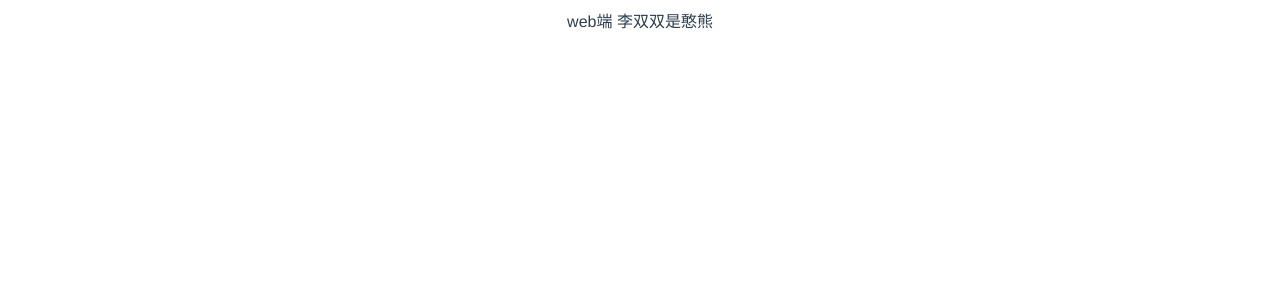
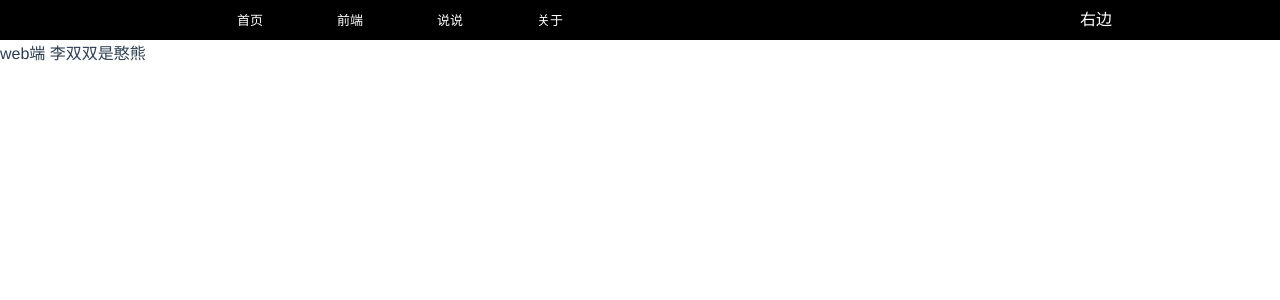
Before and after one commit to Corderhu/boke-hu, a Vue app: page /pc_index in a window 1280 px wide. Shown: the top 300 px of the page. Built offline with nearby package versions, Linux system fonts and the light colour scheme.

Commit message:
开始规划

```diff
--- a/package.json
+++ b/package.json
@@ -12,6 +12,7 @@
   "dependencies": {
     "axios": "^0.26.0",
     "core-js": "^3.6.5",
+    "element-ui": "^2.15.6",
     "vue": "^2.6.11",
     "vue-router": "^3.2.0",
     "vuex": "^3.4.0"
--- a/src/App.vue
+++ b/src/App.vue
@@ -15,24 +15,30 @@ export default {
 </script>
 
 <style lang="scss">
+html , body {
+  padding: 0;
+  margin: 0;
+}
 #app {
   font-family: Avenir, Helvetica, Arial, sans-serif;
   -webkit-font-smoothing: antialiased;
   -moz-osx-font-smoothing: grayscale;
-  text-align: center;
   color: #2c3e50;
 }
 
-#nav {
-  padding: 30px;
+// #nav {
+//   padding: 30px;
 
   a {
-    font-weight: bold;
-    color: #2c3e50;
+    // font-weight: bold;
+    // color: #2c3e50;
 
     &.router-link-exact-active {
       color: #42b983;
     }
+    &:hover{
+      cursor: pointer;
+    }
   }
-}
+// }
 </style>
--- /dev/null
+++ b/src/components/common/pc/indexNavBar.vue
@@ -0,0 +1,50 @@
+<template>
+    <div class="navbar">
+        <div class="left">
+
+        </div>
+        <div class="center">
+            <a class="item"><span>首页</span></a>
+            <a class="item"><span>前端</span></a>
+            <a class="item"><span>说说</span></a>
+            <a class="item"><span>关于</span></a>
+        </div>
+        <div class="right">
+            右边
+        </div>
+    </div>
+</template>
+<script>
+export default {
+
+}
+</script>
+<style lang='scss' scoped>
+    .navbar{
+
+        width:100%;
+        height: 40px;
+        min-width: 1200px;
+        background-color: #000;
+        color: #fff;
+        display: flex;
+        line-height: 40px;
+        .left{
+            width:200px;
+        }
+        .center{
+            width: calc(100% - 400px);
+            min-width:800px;
+
+            .item{
+                display: inline-block;
+                min-width: 100px;
+                text-align: center;
+                font-size:13px
+            }
+        }
+        .right{
+            width:200px;
+        }
+    }
+</style>
--- a/src/main.js
+++ b/src/main.js
@@ -2,10 +2,13 @@ import Vue from 'vue'
 import App from './App.vue'
 import router from './router'
 import store from './store'
+import ElementUI from 'element-ui';
+import 'element-ui/lib/theme-chalk/index.css';
 
 
 import '@/request/axios.js'
 Vue.config.productionTip = false
+Vue.use(ElementUI)
 
 new Vue({
   router,
--- a/src/views/pc_vue/pc_index.vue
+++ b/src/views/pc_vue/pc_index.vue
@@ -1,8 +1,15 @@
 <template>
-  <div class="pc">web端 李双双是憨熊</div>
+  <div class="pc">
+    <Navbar></Navbar>
+    web端 李双双是憨熊
+  </div>
 </template>
 <script>
+import Navbar from "@/components/common/pc/indexNavBar.vue"
 export default {
+  components:{
+    Navbar,
+  },
   created() {},
   mounted() {
     //在移动端与web首页判定避免一直app.vue中一直触发(只在首页第一次触发，在网页中输入网址不会一直处在首页)
```
